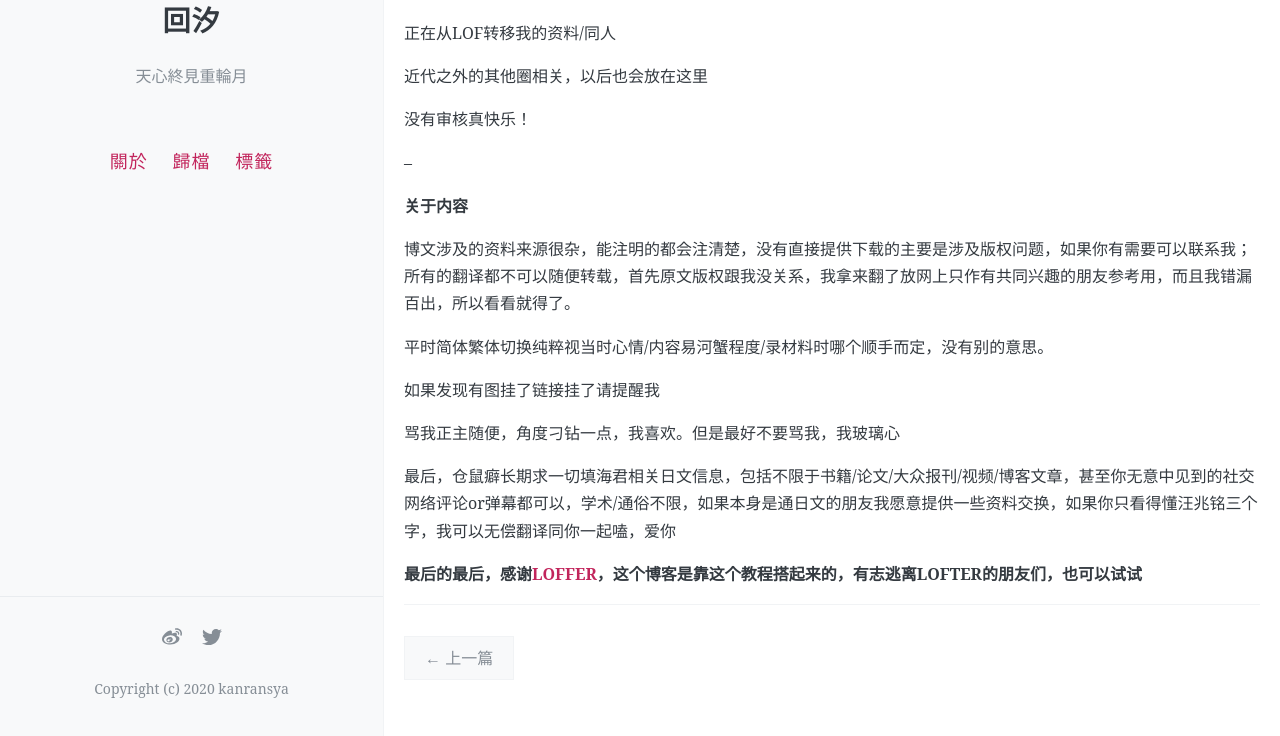
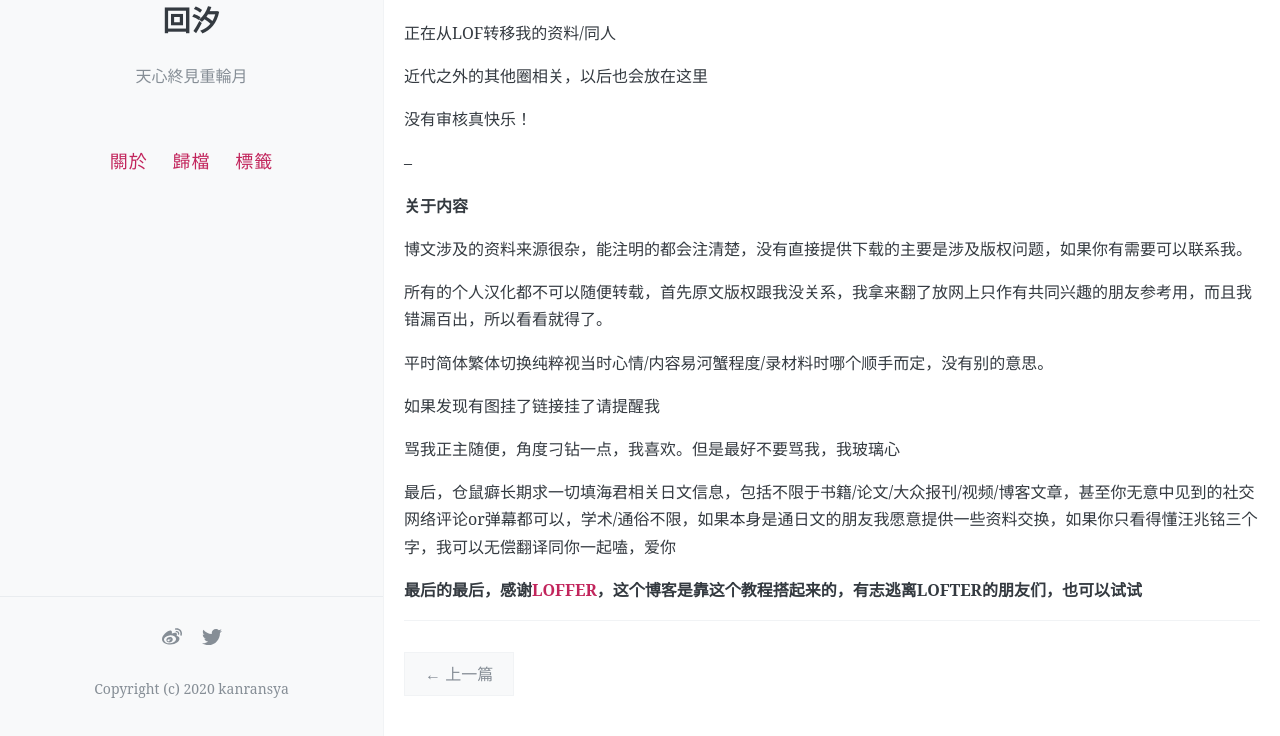
Before and after one commit to kanransya/nami-jetcoaster, a Jekyll site: the page built from _posts/2020-07-19-zhiding0719.md, in a window 1280 px wide and 1038 px high. Shown: the part 302-1038 px from the top of the window. Built offline with Jekyll 4.4.1, drawn with Linux system fonts in a browser that asks for light colours; comment, search, counter and statistics services are not loaded.

Commit message:
Update 2020-07-19-zhiding0719.md

```diff
--- a/_posts/2020-07-19-zhiding0719.md
+++ b/_posts/2020-07-19-zhiding0719.md
@@ -27,7 +27,9 @@ pinned: true
 
 **关于内容**
 
-博文涉及的资料来源很杂，能注明的都会注清楚，没有直接提供下载的主要是涉及版权问题，如果你有需要可以联系我；所有的翻译都不可以随便转载，首先原文版权跟我没关系，我拿来翻了放网上只作有共同兴趣的朋友参考用，而且我错漏百出，所以看看就得了。
+博文涉及的资料来源很杂，能注明的都会注清楚，没有直接提供下载的主要是涉及版权问题，如果你有需要可以联系我。
+
+所有的个人汉化都不可以随便转载，首先原文版权跟我没关系，我拿来翻了放网上只作有共同兴趣的朋友参考用，而且我错漏百出，所以看看就得了。
 
 平时简体繁体切换纯粹视当时心情/内容易河蟹程度/录材料时哪个顺手而定，没有别的意思。
 
```
